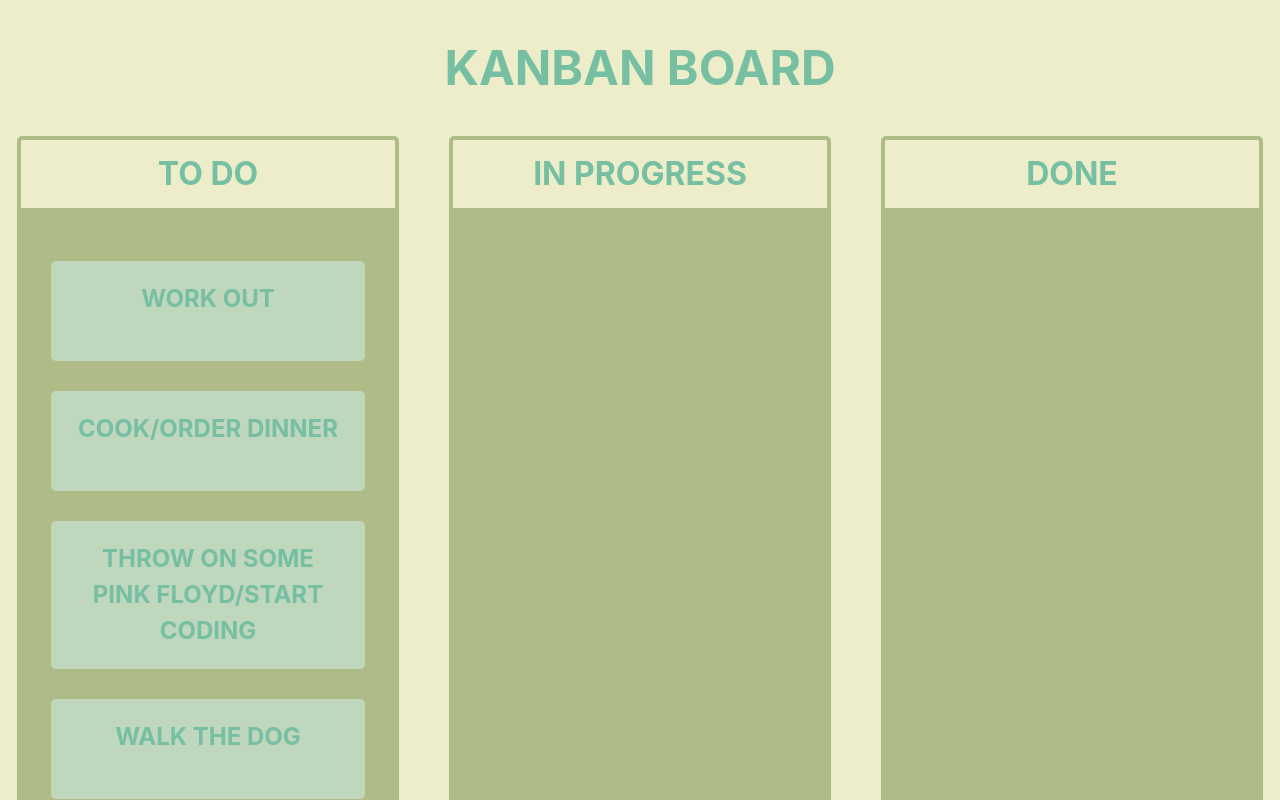
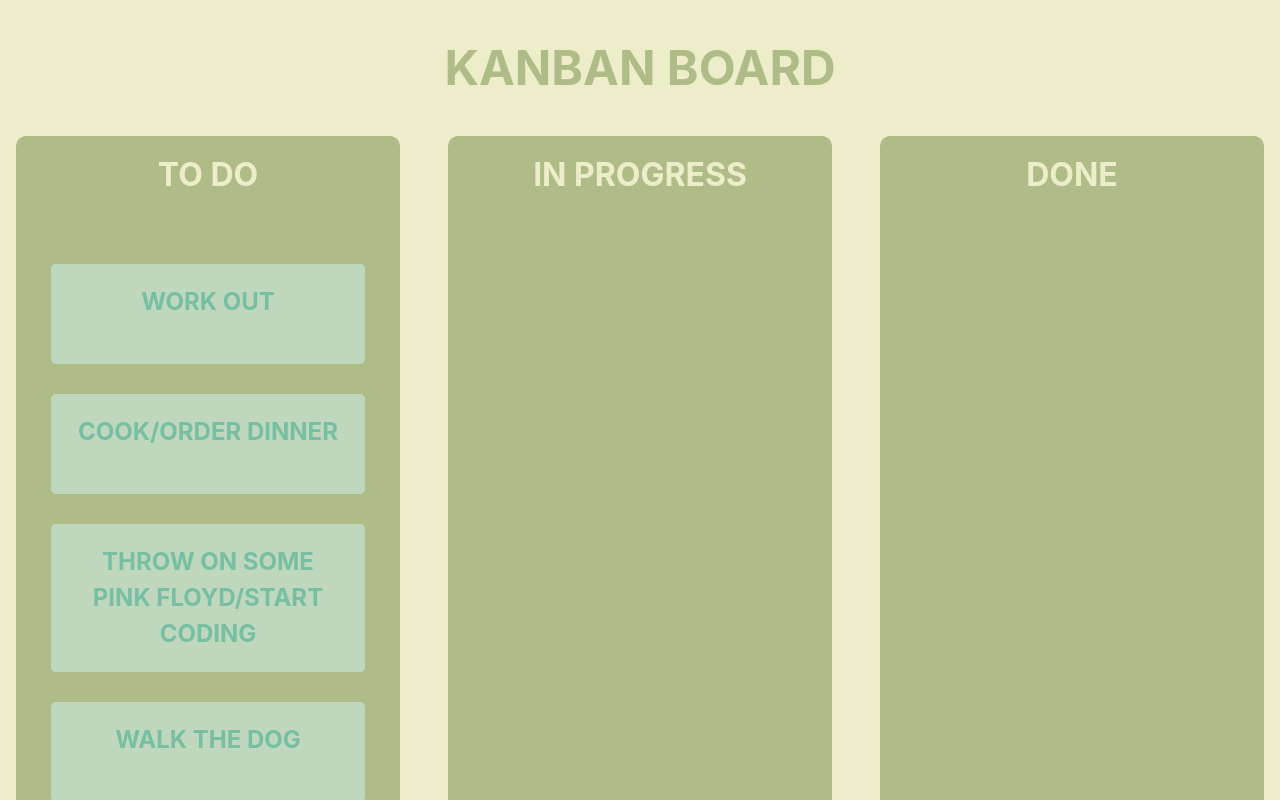
Before and after one commit to rodgersajb/kanban-board, a React (Vite) app: page / in a window 1280 px wide. Shown: the top 800 px of the page. Built offline with nearby package versions, Linux system fonts and the light colour scheme.

Commit message:
color adjustment

```diff
--- a/src/App.css
+++ b/src/App.css
@@ -54,8 +54,8 @@ ul {
   min-height: 400px;
   width: 90%;
   padding: 15px 0 0 0;
-  border: 4px solid rgb(175, 188, 136);
-  border-radius: 0 0 5px 5px;
+  border: 5px solid rgb(175, 188, 136);
+  border-radius: 0 0 10px 10px;
   margin-top: 0;
 }
 
@@ -78,20 +78,21 @@ li {
 
 h2 {
   text-align: center;
-  color: #77bfa3;
+  color: #edeec9;
   text-transform: uppercase;
   font-size: 32px;
   margin: 0;
-  border: 4px solid rgb(175, 188, 136);
+  border: 5px solid rgb(175, 188, 136);
   width: 90%;
-  border-radius: 5px 5px 0 0;
+  border-radius: 10px 10px 0 0;
   padding: 10px 0;
+  background-color: #afbc88;
 }
 
 h1 {
   text-align: center;
   text-transform: uppercase;
-  color: #77bfa3;
+  color: #afbc88;
   font-size: 48px;
 }
 
--- a/src/Components/CardList.jsx
+++ b/src/Components/CardList.jsx
@@ -1,4 +1,4 @@
-import {  Droppable } from "react-beautiful-dnd";
+import {  Droppable, Draggae } from "react-beautiful-dnd";
 import Card from "./Card";
 
 const CardList = (props) => {
```
